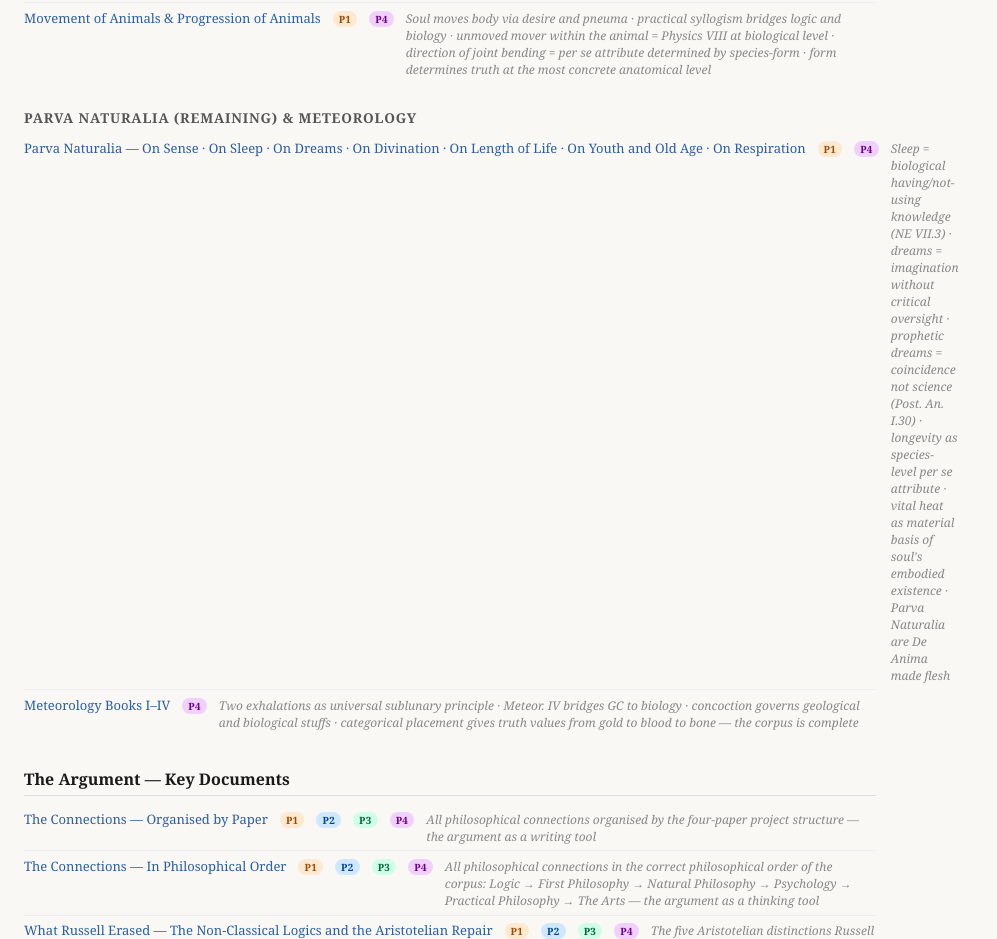
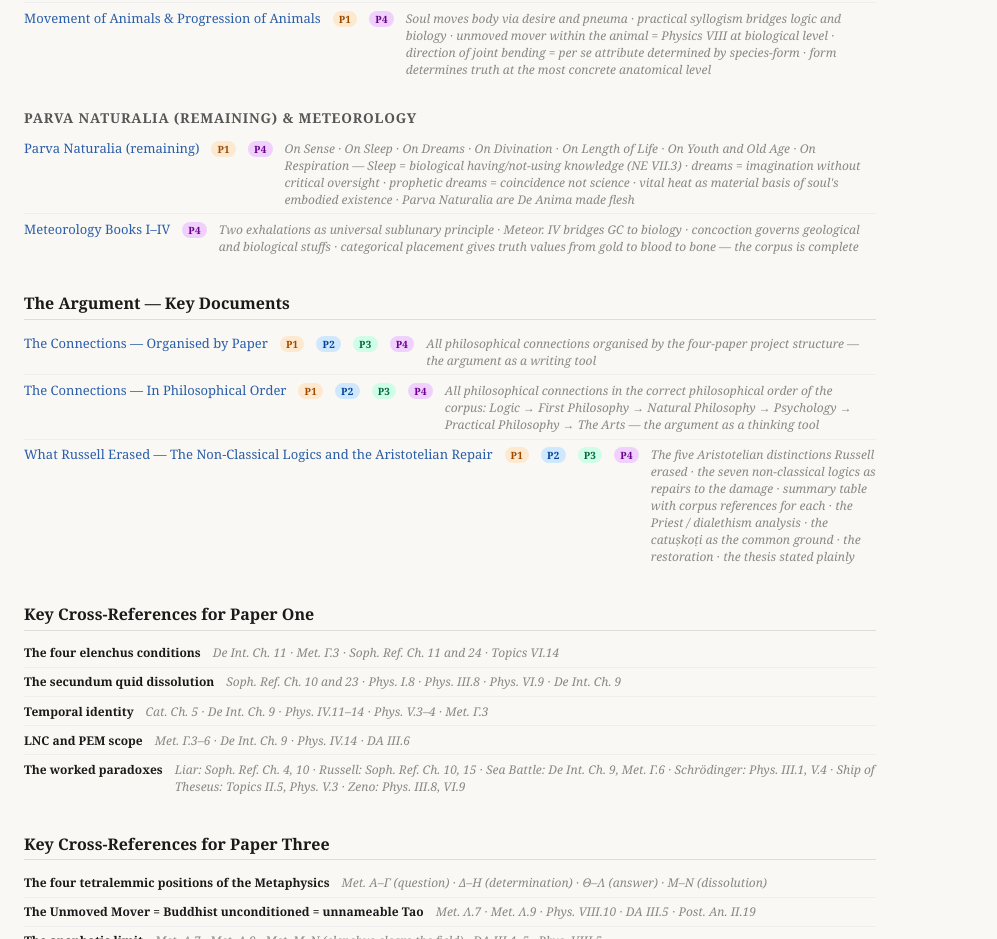
Before and after one commit to bethhibbard57-creator/aristotle, a plain HTML site: page index.html in a window 1280 px wide. Shown: the part 3978-4917 px from the top of the page, without its empty margins (0-997 px from the left). Drawn offline with Linux system fonts and the light colour scheme.

Commit message:
Add files via upload

```diff
--- a/index.html
+++ b/index.html
@@ -428,9 +428,9 @@
 <div class="section-block">
 <h3>Parva Naturalia (remaining) &amp; Meteorology</h3>
 <div class="entry">
-  <a href="parva_naturalia_remaining.html">Parva Naturalia — On Sense · On Sleep · On Dreams · On Divination · On Length of Life · On Youth and Old Age · On Respiration</a>
+  <a href="parva_naturalia_remaining.html">Parva Naturalia (remaining)</a>
   <span class="tag p1">P1</span><span class="tag p4">P4</span>
-  <span class="desc">Sleep = biological having/not-using knowledge (NE VII.3) · dreams = imagination without critical oversight · prophetic dreams = coincidence not science (Post. An. I.30) · longevity as species-level per se attribute · vital heat as material basis of soul's embodied existence · Parva Naturalia are De Anima made flesh</span>
+  <span class="desc">On Sense · On Sleep · On Dreams · On Divination · On Length of Life · On Youth and Old Age · On Respiration — Sleep = biological having/not-using knowledge (NE VII.3) · dreams = imagination without critical oversight · prophetic dreams = coincidence not science · vital heat as material basis of soul's embodied existence · Parva Naturalia are De Anima made flesh</span>
 </div>
 <div class="entry">
   <a href="meteorology.html">Meteorology Books I–IV</a>
```
